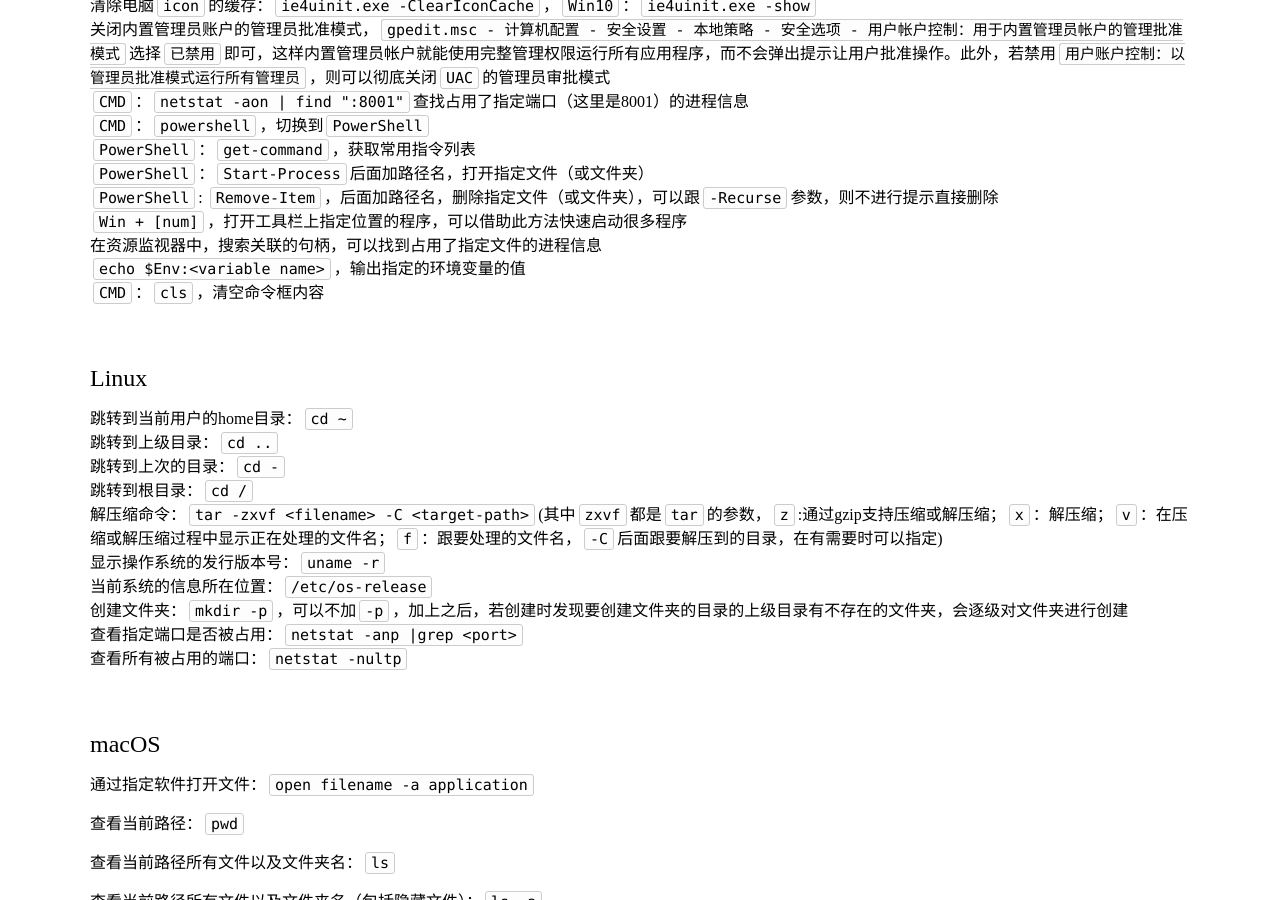
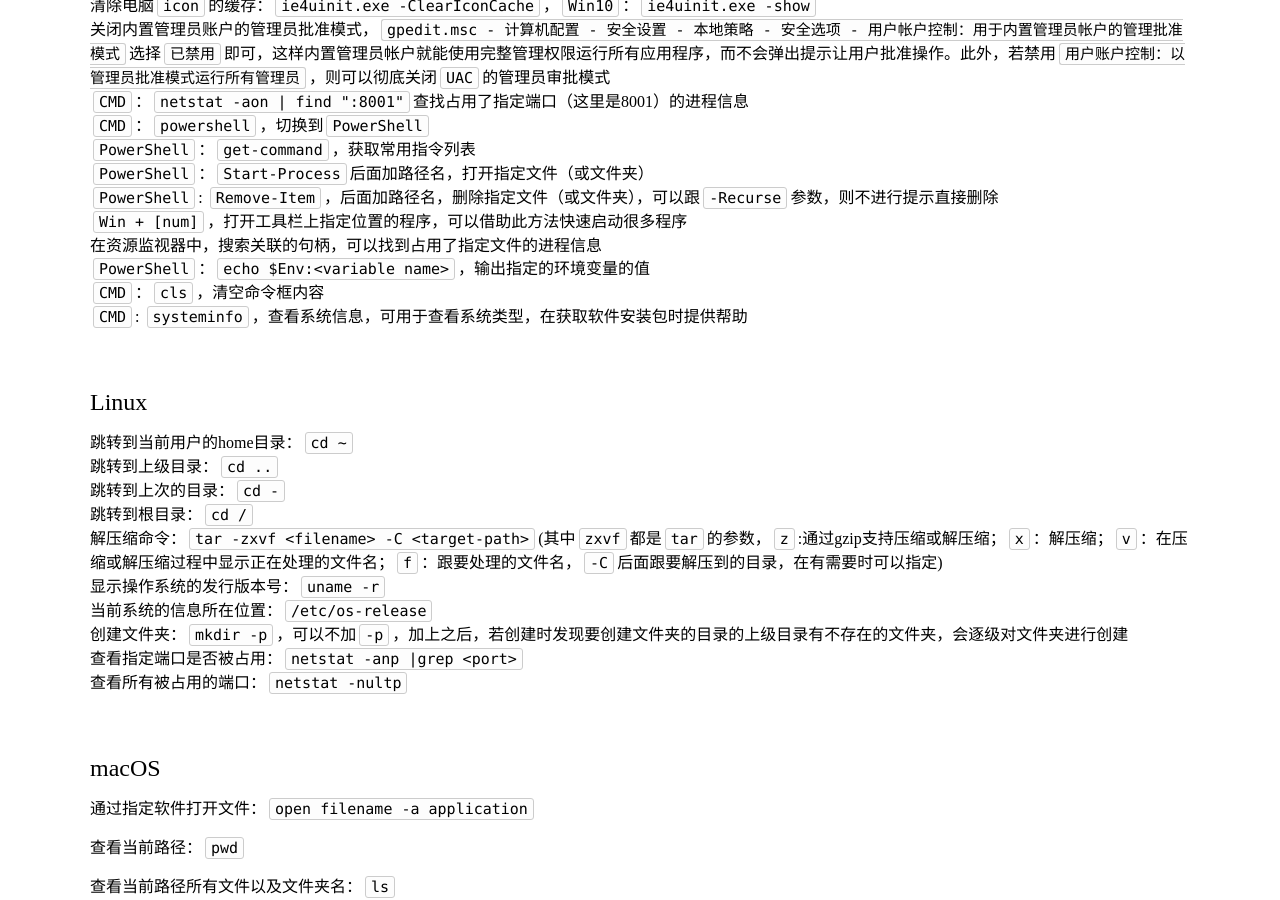
Before and after one commit to KamenRiderKuuga/kamenriderkuuga.github.io, a Jekyll site: the page built from _posts/2020-07-13-Tips-2.md, in a window 1280 px wide and 900 px high, scrolled down 572 px. Built offline with Jekyll 4.4.1, drawn with Linux system fonts in a browser that asks for light colours.

Commit message:
doc: note of commands

```diff
--- a/_posts/2020-07-13-Tips-2.md
+++ b/_posts/2020-07-13-Tips-2.md
@@ -24,8 +24,9 @@ tags: Tips
 12.	`PowerShell`: `Remove-Item`，后面加路径名，删除指定文件（或文件夹），可以跟`-Recurse`参数，则不进行提示直接删除
 13.	`Win + [num]`，打开工具栏上指定位置的程序，可以借助此方法快速启动很多程序
 14. 在资源监视器中，搜索关联的句柄，可以找到占用了指定文件的进程信息
-15. `echo $Env:<variable name>`，输出指定的环境变量的值
+15. `PowerShell`：`echo $Env:<variable name>`，输出指定的环境变量的值
 16. `CMD`：`cls`，清空命令框内容
+17. `CMD`: `systeminfo`，查看系统信息，可用于查看系统类型，在获取软件安装包时提供帮助
 
 ## Linux
 
```
